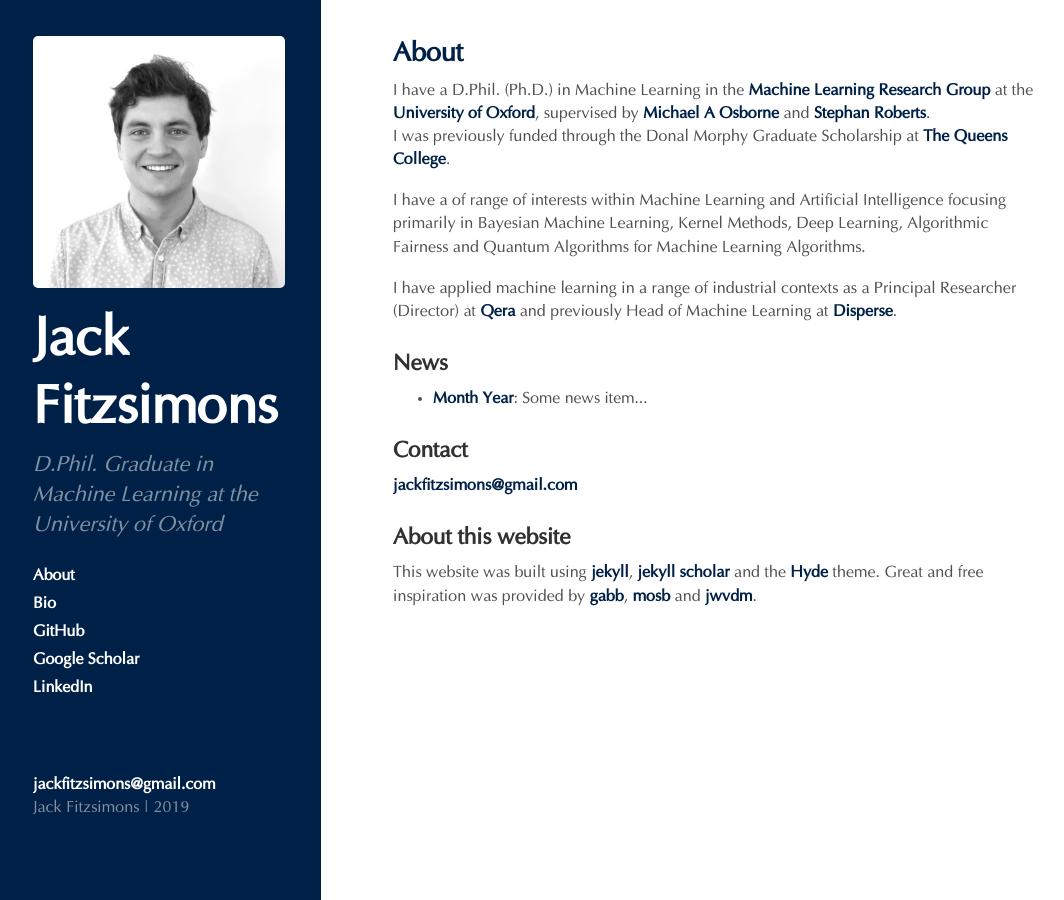
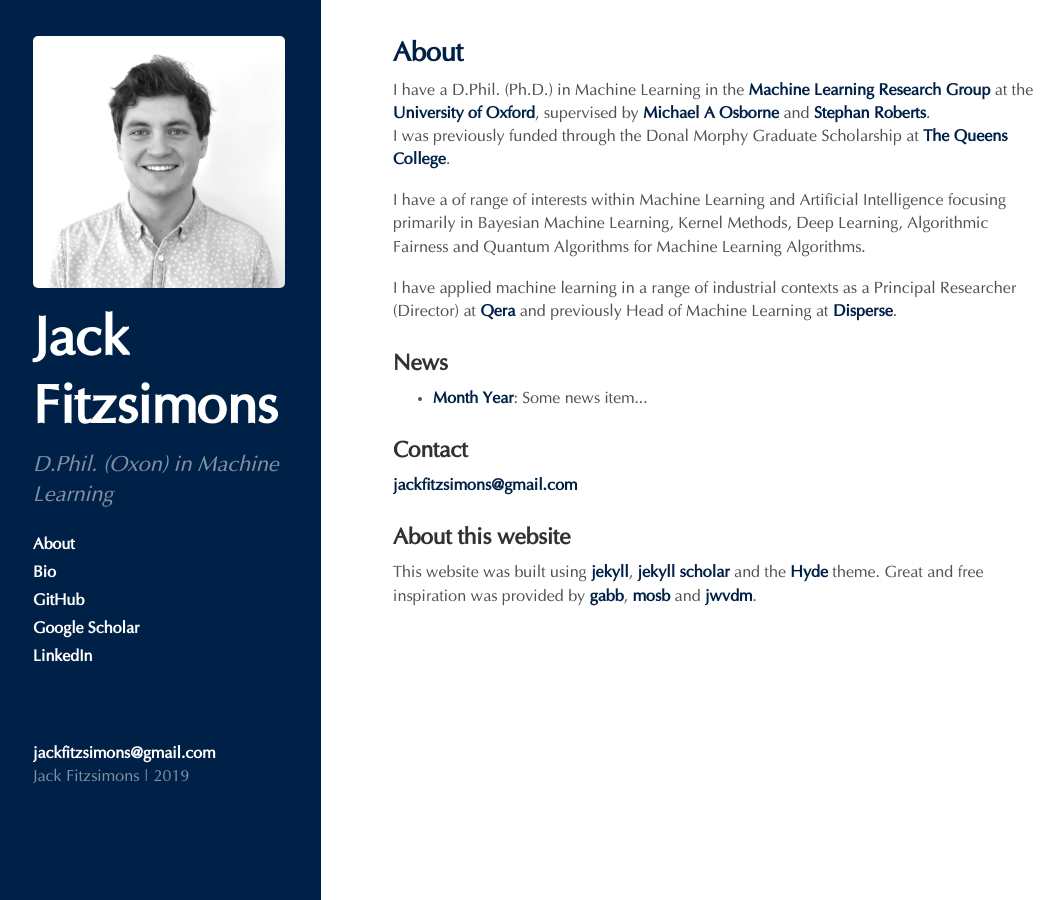
Before and after one commit to jkfitzsimons/jkfitzsimons.github.io, a Jekyll site: the page built from index.html, in a window 1280 px wide. Shown: the whole page, without its empty margins (3-1067 px from the left). Built offline with Jekyll 4.4.1, drawn with Linux system fonts in a browser that asks for light colours; Markdown is read by kramdown in place of the engine named in the settings; the list of posts is cut into pages by our own code.

Commit message:
minor changes

```diff
--- a/_config.yml
+++ b/_config.yml
@@ -1,5 +1,4 @@
 # Dependencies
-markdown:         redcarpet
 highlighter:      rouge
 
 # Permalinks
@@ -8,8 +7,8 @@ permalink:        pretty
 
 # Setup
 title:            Jack Fitzsimons
-tagline:          'University of Oxford'
-description:      'D.Phil. Graduate in Machine Learning at the University of Oxford'
+tagline:          'Machine Learning Researcher'
+description:      'D.Phil. (Oxon) in Machine Learning '
 url: https://jkfitzsimons.github.io
 baseurl: https://jkfitzsimons.github.io
 
--- a/_includes/sidebar.html
+++ b/_includes/sidebar.html
@@ -6,7 +6,6 @@
         <div class="sidebar-about">
             <h1>
                 <img alt="photo"src="{{ site.baseurl }}/assets/images/Jack.jpg"/>
-                <!-- This is the large title of the sidebar (in my case "Gabriele Abbati") -->
                 <a href="{{ site.baseurl }}"> {{ site.title }}  </a>
             </h1>
             <p class="lead">{{ site.description }}</p>
```
Also changed, not shown: 1 other file.
